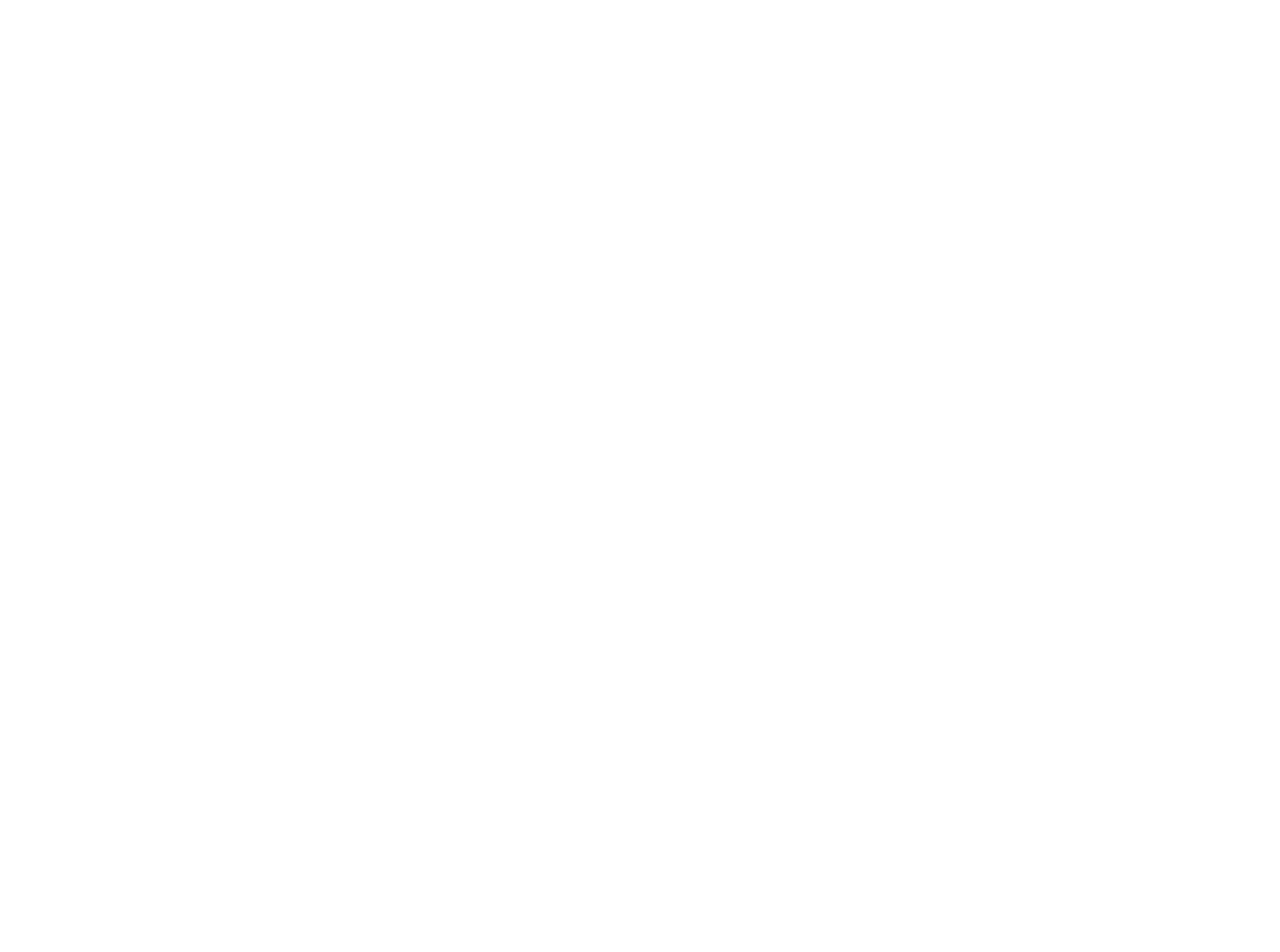
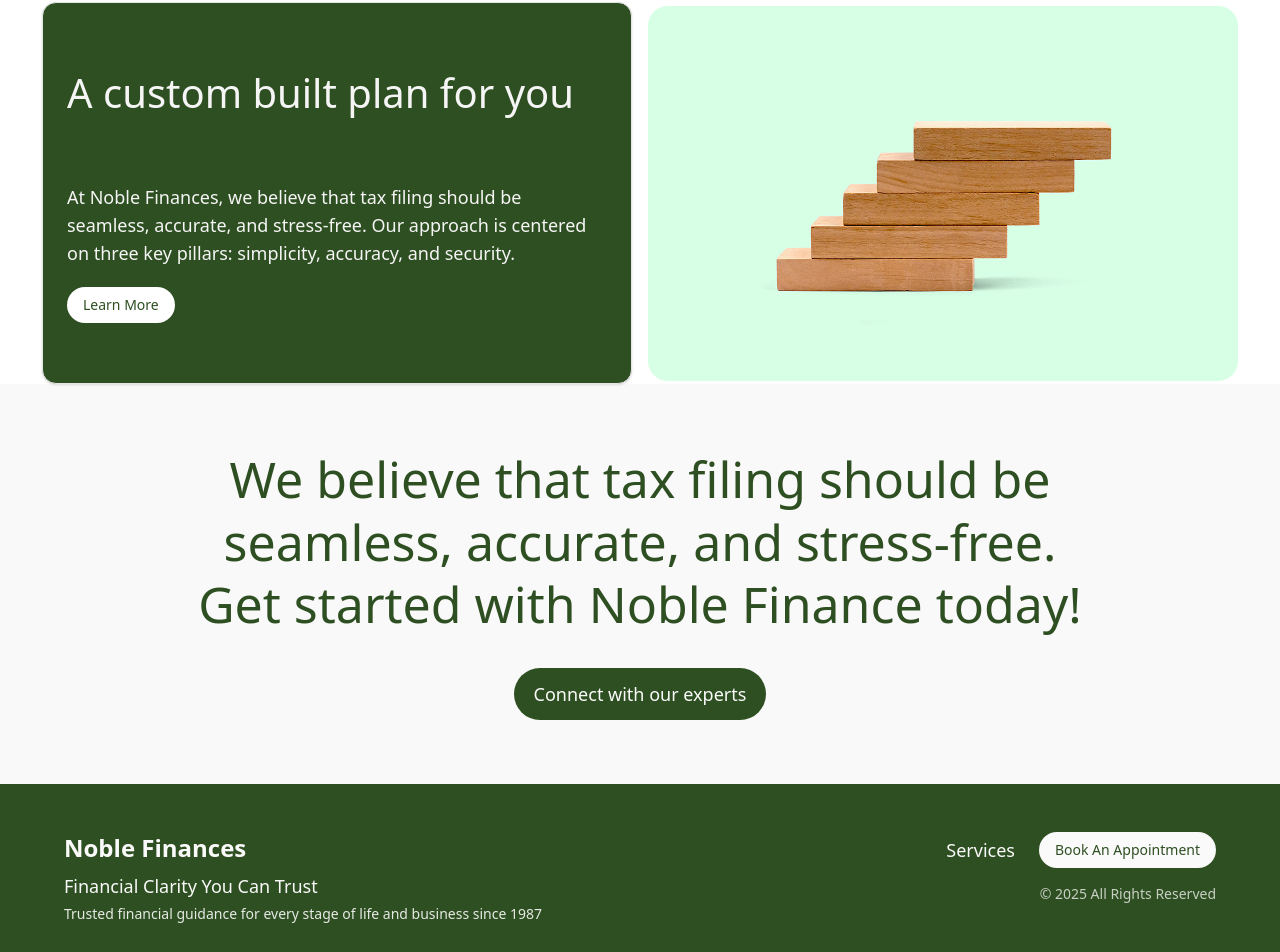
Before and after one commit to AdebimpeAbdulhamidEniola/friendly_accounting_service, a Next.js app: page /test in a window 1280 px wide. Shown: the part 4939-5891 px from the top of the page. Before the commit the page ends 4941 px from the top, so only its background shows below. Built offline with nearby package versions, Linux system fonts and the light colour scheme.

Commit message:
include skeletal footer

```diff
--- a/app/globals.css
+++ b/app/globals.css
@@ -38,6 +38,7 @@
   --color-popover: var(--popover);
   --color-card-foreground: var(--card-foreground);
   --color-card: var(--card);
+  --color-light-gray: #f9f9f9;
   --radius-sm: calc(var(--radius) - 4px);
   --radius-md: calc(var(--radius) - 2px);
   --radius-lg: var(--radius);
@@ -82,6 +83,7 @@
   --foreground: #2E4F21;
   --bg-hero-color: #A0F1BD;
   --background-mobile: #ffffff;
+  --light-gray: #f9f9f9;
 
 }
 
--- a/app/page.tsx
+++ b/app/page.tsx
@@ -1,9 +1,11 @@
 import Navigation from "@/components/common/Navigation"
+import Footer from "@/components/common/Footer"
 
 const Home = () => {
   return(
     <div>
       <Navigation />
+      <Footer />
     </div>
   )
 }
--- a/app/test/page.tsx
+++ b/app/test/page.tsx
@@ -1,6 +1,7 @@
 import Navigation from "@/components/common/Navigation";
 import Hero from "@/components/home/Hero";
 import MainBody from "@/components/home";
+import Footer from "@/components/common/Footer"
 
 const  TestNavPage=  () => {
   return (
@@ -8,6 +9,7 @@ const  TestNavPage=  () => {
     <Navigation />
     <Hero />
     <MainBody />
+    <Footer />
     </div>
   );
 }
--- /dev/null
+++ b/components/common/Footer.tsx
@@ -0,0 +1,93 @@
+import React from "react";
+import Link from "next/link";
+import { Button } from "../ui/button";
+
+const Footer = () => {
+  return (
+    <footer className="bg-primary text-primary-foreground w-full">
+      {/* Desktop View */}
+      <div className="hidden lg:block px-8 py-12">
+        <div className="max-w-6xl mx-auto flex justify-between items-start">
+          {/* Left Section */}
+          <div className="flex-1">
+            <h3 className="text-2xl font-bold mb-2">Noble Finances</h3>
+            <p className="text-lg mb-1">Financial Clarity You Can Trust</p>
+            <p className="text-sm opacity-90">
+              Trusted financial guidance for every stage of life and business since 1987
+            </p>
+          </div>
+
+          {/* Right Section */}
+          <div className="flex flex-col items-end gap-4">
+            <div className="flex items-center gap-6">
+              <Link href="/service" className="text-lg hover:opacity-80 transition-opacity">
+                Services
+              </Link>
+              <Button className="rounded-full bg-primary-foreground text-primary hover:bg-primary-foreground/90">
+                Book An Appointment
+              </Button>
+            </div>
+            <p className="text-sm opacity-75">© 2025 All Rights Reserved</p>
+          </div>
+        </div>
+      </div>
+
+      {/* Tablet View */}
+      <div className="hidden md:block lg:hidden px-6 py-10">
+        <div className="max-w-4xl mx-auto">
+          <div className="flex justify-between items-start mb-6">
+            {/* Left Section */}
+            <div className="flex-1">
+              <h3 className="text-xl font-bold mb-2">Noble Finances</h3>
+              <p className="text-base mb-1">Financial Clarity You Can Trust</p>
+              <p className="text-xs opacity-90">
+                Trusted financial guidance for every stage of life and business since 1987
+              </p>
+            </div>
+
+            {/* Right Section */}
+            <div className="flex flex-col items-end gap-3">
+              <div className="flex items-center gap-4">
+                <Link href="/service" className="text-base hover:opacity-80 transition-opacity">
+                  Services
+                </Link>
+                <Button className="rounded-full bg-primary-foreground text-primary hover:bg-primary-foreground/90 text-sm px-4 py-2">
+                  Book An Appointment
+                </Button>
+              </div>
+            </div>
+          </div>
+          <p className="text-xs opacity-75 text-center">© 2025 All Rights Reserved</p>
+        </div>
+      </div>
+
+      {/* Mobile View */}
+      <div className="block md:hidden px-4 py-8">
+        <div className="max-w-sm mx-auto text-center">
+          {/* Top Section - Services and Button */}
+          <div className="flex flex-col items-center gap-4 mb-6">
+            <Link href="/service" className="text-sm hover:opacity-80 transition-opacity">
+              Services
+            </Link>
+            <Button className="rounded-full bg-primary-foreground text-primary hover:bg-primary-foreground/90 text-sm px-4 py-2 w-full max-w-[200px]">
+              Book An Appointment
+            </Button>
+          </div>
+
+          {/* Company Info - Now at bottom */}
+          <div className="mb-4">
+            <h3 className="text-lg font-bold mb-2">Noble Finances</h3>
+            <p className="text-sm mb-1">Financial Clarity You Can Trust</p>
+            <p className="text-xs opacity-90">
+              Trusted financial guidance for every stage of life and business since 1987
+            </p>
+          </div>
+
+          <p className="text-xs opacity-75">© 2025 All Rights Reserved</p>
+        </div>
+      </div>
+    </footer>
+  );
+};
+
+export default Footer;
--- /dev/null
+++ b/components/home/CallToActionSection.tsx
@@ -0,0 +1,21 @@
+import { Button } from "@/components/ui/button";
+
+const CallToActionSection = () => {
+  return (
+    <section className="w-full py-16  px-4 md:px-8 bg-[var(--light-gray)]">
+      <div className="max-w-4xl mx-auto text-center">
+        <h2 className="text-[32px] md:text-[48px] lg:text-[50px] font-normal text-foreground mb-8 leading-tight">
+          We believe that tax filing should be seamless, accurate, and stress-free. Get started with Noble Finance today!
+        </h2>
+        <Button
+          className="bg-primary font-normal  text-primary-foreground px-5 py-6.5 rounded-full text-base md:text-lg hover:bg-primary/90 transition-colors"
+          size="default"
+        >
+          Connect with our experts
+        </Button>
+      </div>
+    </section>
+  );
+};
+
+export default CallToActionSection;
--- a/components/home/CustomPlan.tsx
+++ b/components/home/CustomPlan.tsx
@@ -5,18 +5,18 @@ import Image from "next/image"
 const CustomPlan = () => {
 
     return (
-        <div>
-            <Card>
+        <div className="flex flex-col md:flex-row justify-center items-center gap-4">
+            <Card className="w-[295px] md:w-[350px] lg:w-[590px] bg-primary space-y-7 text-muted py-15 px-10 md:px-0">
                 <CardHeader>
-                    <CardTitle className="text-muted-foreground">A custom built plan for you</CardTitle>
+                    <CardTitle className="text-muted text-[28px] md:text-[34px] lg:text-[40px] font-normal">A custom built plan for you</CardTitle>
                 </CardHeader>
                 <CardContent>
-                    <p>At Noble Finances, we believe that tax filing should be seamless, accurate, and stress-free. Our approach is centered on three key pillars: simplicity, accuracy, and security.</p>
-                    <Button className="bg-white">Learn More</Button>
+                    <p className="text-muted text-lg">At Noble Finances, we believe that tax filing should be seamless, accurate, and stress-free. Our approach is centered on three key pillars: simplicity, accuracy, and security.</p>
+                    <Button className="bg-white text-primary rounded-3xl mt-5">Learn More</Button>
                 </CardContent>
             </Card>
 
-            <Image src="/stack-woods.png" alt="Stack Woods" width={590} height={375} className="w-[295px] md:w-[350px] lg:w-[590px] h-auto" />
+            <Image src="/images/stack-woods.png" alt="Stack Woods" width={590} height={375} className="w-[295px] md:w-[350px] lg:w-[590px] h-auto -order-1 md:order-0" />
         </div>
     )
 
--- a/components/home/index.tsx
+++ b/components/home/index.tsx
@@ -3,6 +3,8 @@ import Description from "./Description"
 import ServicesSection from "./ServiceSection"
 import ImageSection from "./ImageSection"
 import WhyUsSection from "./WhyUsSection"
+import CustomPlan from "./CustomPlan"
+import CallToActionSection from "./CallToActionSection"
 
 const MainBody = () => {
     return(
@@ -12,6 +14,9 @@ const MainBody = () => {
       <ClientSection />
       <ImageSection />
       <WhyUsSection />
+      <CustomPlan />
+      <CallToActionSection />
+
       </>
     )
 }
```
